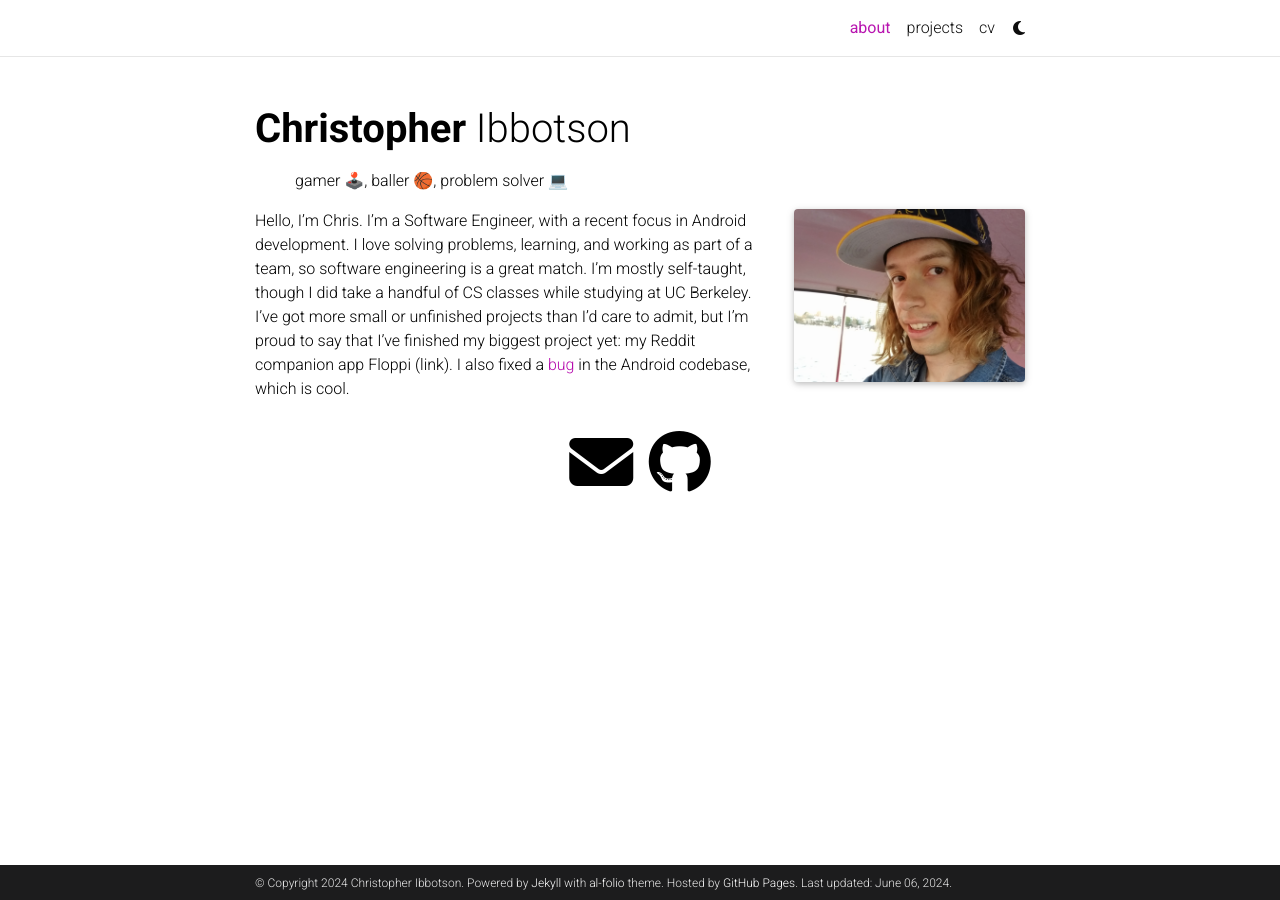
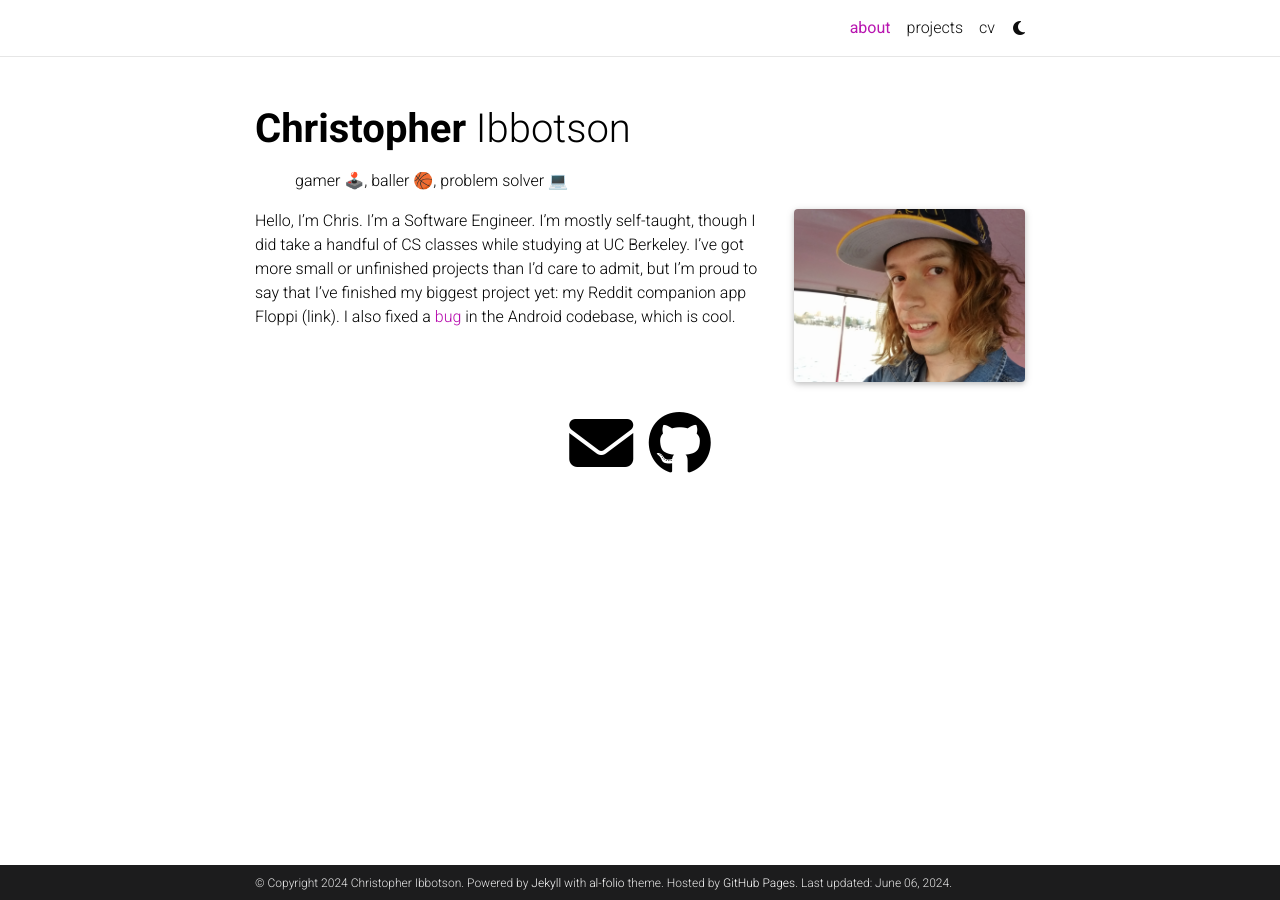
Before and after one commit to chr-ibb/chr-ibb.github.io, a Jekyll site: the page built from _pages/about.md, in a window 1280 px wide. Built offline with Jekyll 4.4.1, drawn with Linux system fonts in a browser that asks for light colours; full-size pictures stand in for the smaller copies a plugin makes; comment, search, counter and statistics services are not loaded; a style sheet for code colours, icons or effects is not loaded.

Commit message:
update about and floppi project text. fix /floppi page not working

```diff
--- a/_pages/about.md
+++ b/_pages/about.md
@@ -20,4 +20,4 @@
 social: true  # includes social icons at the bottom of the page
 ---
 
-Hello, I'm Chris. I'm a Software Engineer, with a recent focus in Android development. I love solving problems, learning, and working as part of a team, so software engineering is a great match. I'm mostly self-taught, though I did take a handful of CS classes while studying at UC Berkeley. I've got more small or unfinished projects than I'd care to admit, but I'm proud to say that I've finished my biggest project yet: my Reddit companion app Floppi (link). I also fixed a [bug](https://android-review.googlesource.com/c/platform/frameworks/support/+/2163645) in the Android codebase, which is cool.
+Hello, I'm Chris. I'm a Software Engineer. I'm mostly self-taught, though I did take a handful of CS classes while studying at UC Berkeley. I've got more small or unfinished projects than I'd care to admit, but I'm proud to say that I've finished my biggest project yet: my Reddit companion app Floppi (link). I also fixed a [bug](https://android-review.googlesource.com/c/platform/frameworks/support/+/2163645) in the Android codebase, which is cool.
```
Also changed, not shown: _pages/floppi.md (+3 -3 lines), _projects/floppi.md (+2 -1 lines).
